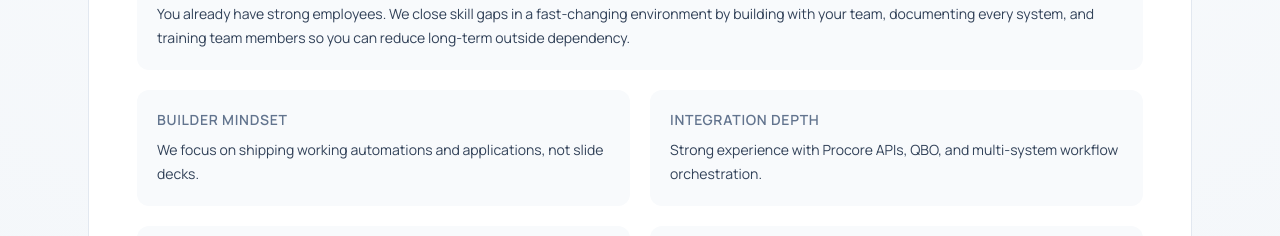
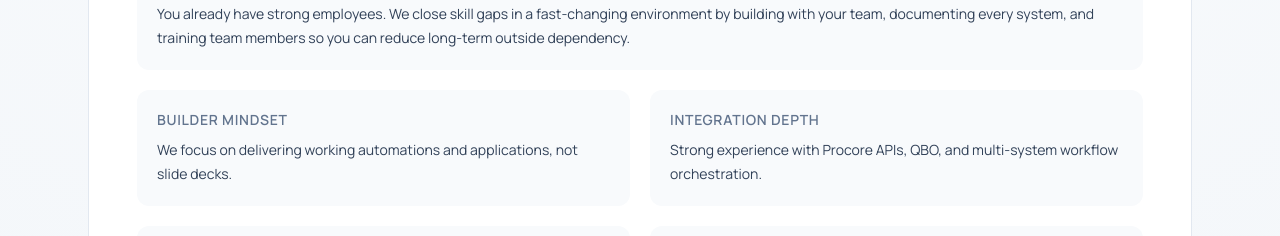
Before and after one commit to Tgilmore5712/dataenthusiastofpa, a Next.js app: page / in a window 1280 px wide. Shown: the part 1100-1336 px from the top of the page. Built offline with nearby package versions, Linux system fonts and the light colour scheme; no server answers.

Commit message:
Clarify delivery wording in site messaging

```diff
--- a/app/page.tsx
+++ b/app/page.tsx
@@ -78,7 +78,7 @@ export default function Home() {
           </div>
           <div className="rounded-xl bg-slate-50 p-5">
             <p className="text-sm font-semibold uppercase tracking-wider text-slate-500">Builder mindset</p>
-            <p className="mt-2 text-sm leading-6 text-slate-700">We focus on shipping working automations and applications, not slide decks.</p>
+            <p className="mt-2 text-sm leading-6 text-slate-700">We focus on delivering working automations and applications, not slide decks.</p>
           </div>
           <div className="rounded-xl bg-slate-50 p-5">
             <p className="text-sm font-semibold uppercase tracking-wider text-slate-500">Integration depth</p>
--- a/app/services/page.tsx
+++ b/app/services/page.tsx
@@ -44,7 +44,7 @@ export default function ServicesPage() {
       <JsonLd data={serviceSchema()} />
       <h1 className="text-4xl font-bold tracking-tight text-slate-900">Services that move your business forward</h1>
       <p className="mt-5 max-w-3xl text-lg leading-8 text-slate-700">
-        Technical implementation services focused on shipping automation and application solutions quickly.
+        Technical implementation services focused on delivering automation and application solutions quickly.
       </p>
       <div className="mt-10 grid gap-6 md:grid-cols-2">
         {services.map((service) => (
```
